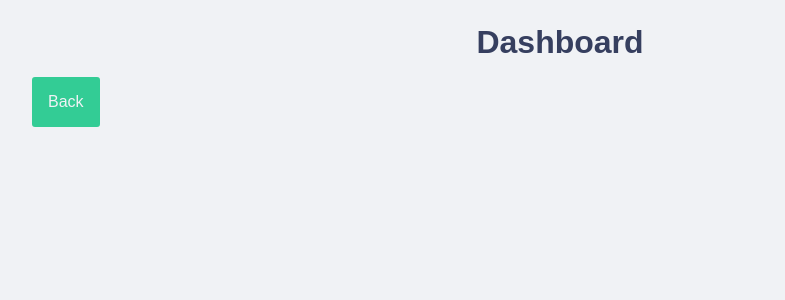
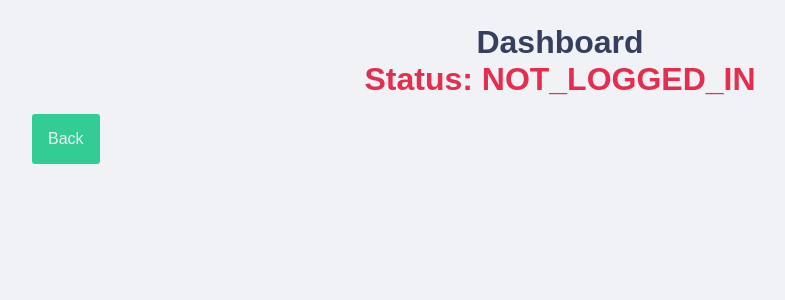
Before and after one commit to dancosta-fed/auth_next_app, a Next.js app: page /dashboard in a window 1280 px wide. Shown: the top 300 px of the page, without its empty margins (80-865 px from the left). Built offline with nearby package versions, Linux system fonts and the light colour scheme.

Commit message:
added the logged in props to the dashboard page

```diff
--- a/src/pages/_app.tsx
+++ b/src/pages/_app.tsx
@@ -1,12 +1,26 @@
-import { useState } from "react"
+import { useState } from 'react'
 import { GlobalStyle } from '../../styles/globals'
-import App from "./index"
 
+type AppProps = {
+  loggedInStatus: string,
 
-function MyApp({ Component, pageProps }) {
+  user: {
+    email: string
+    password: string
+    password_confirmation: string
+  }
+}
+
+function MyApp({ Component, pageProps }, props: AppProps) {
+
+  const [status, setStatus] = useState({
+    loggedInStatus: 'NOT_LOGGED_IN',
+    user: {}
+    })
+
   return (
     <>
-      <Component {...pageProps} />
+      <Component {...pageProps} loggedInStatus={status.loggedInStatus} />
       <GlobalStyle />
     </>
     )
--- a/src/pages/dashboard.tsx
+++ b/src/pages/dashboard.tsx
@@ -1,13 +1,26 @@
 import { Container, Button, Title } from "../../styles/styles"
 import Link from 'next/link'
+import { LoggedStatus } from "../../styles/status"
 
-export default function Dashboard() {
+type AppProps = {
+  loggedInStatus: string,
+  user: {
+    email: string
+    password: string
+    password_confirmation: string
+  }
+}
+
+export default function Dashboard(props: AppProps) {
   return (
     <Container>
       <Title>Dashboard</Title>
+      <LoggedStatus>
+        <h1>Status: {props.loggedInStatus}</h1>
+      </LoggedStatus>
+
       {/* {' '} == > add space  */}
       {' '}
-
       <Link href="/" passHref>
         <Button>Back</Button>
       </Link>
```
Also changed, not shown: src/pages/index.tsx (+1 -6 lines).
